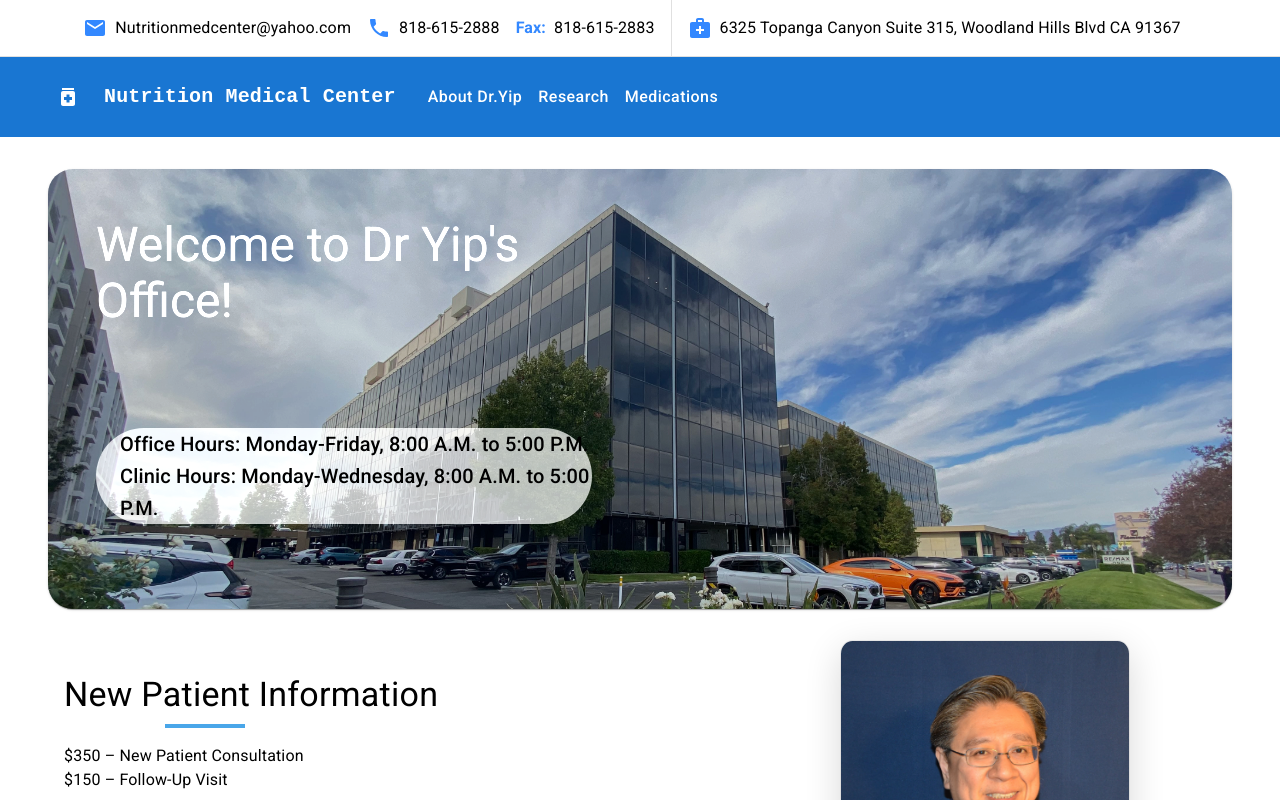
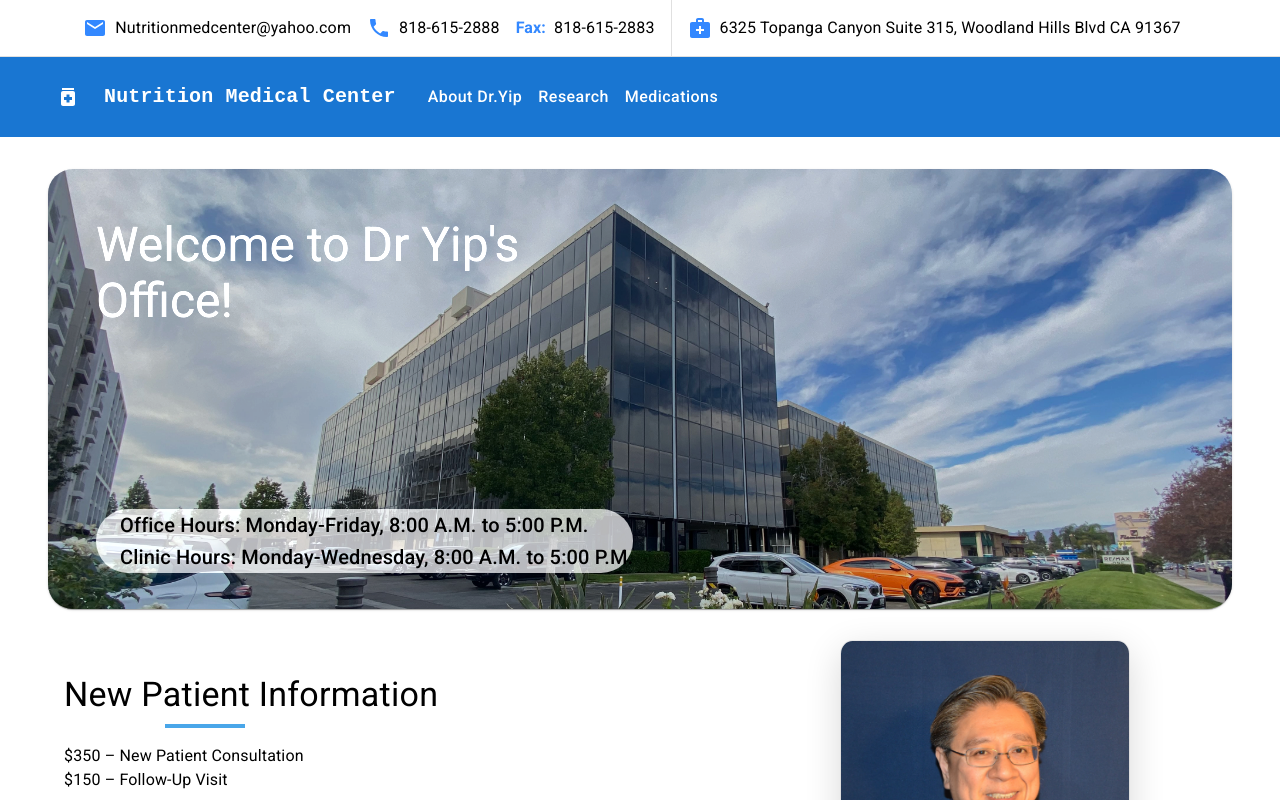
Before and after one commit to calvintuantran/DrYipWebsite, a React (Create React App) app: page / in a window 1280 px wide. Shown: the top 800 px of the page. Built offline with nearby package versions, Linux system fonts and the light colour scheme.

Commit message:
Hours Front Page

```diff
--- a/src/styling/HomePage.css
+++ b/src/styling/HomePage.css
@@ -49,9 +49,10 @@
 }
 
 .hoursBackground {
+  position: absolute;
   background-color: rgba(255, 255, 255, 0.6);
   border-radius: 55px;
   padding-left: 1.5rem;
   color: black;
-  margin-top: 20%;
+  margin-top: 25%;
 }
```
